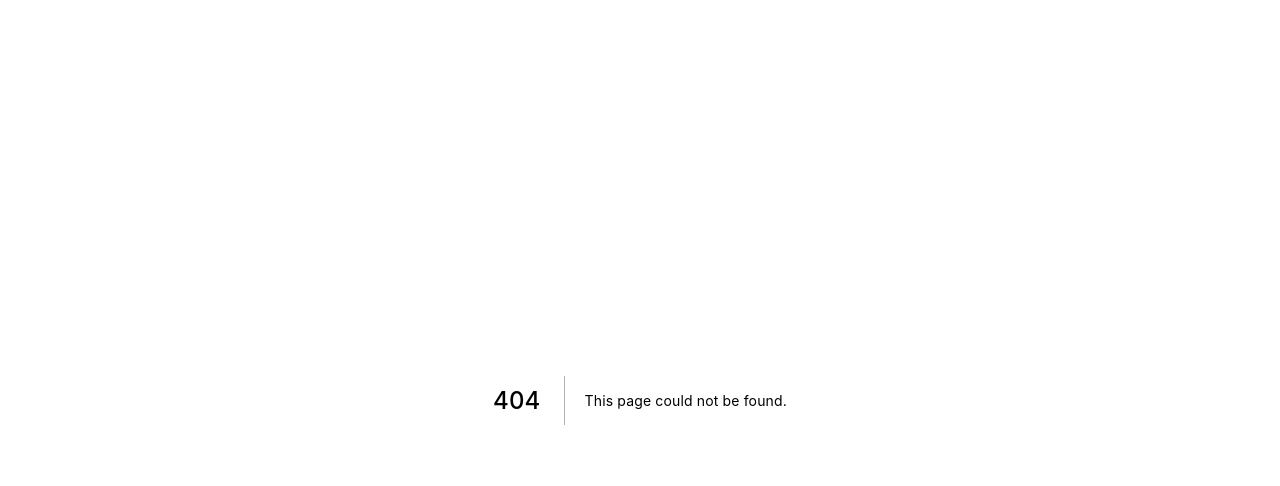
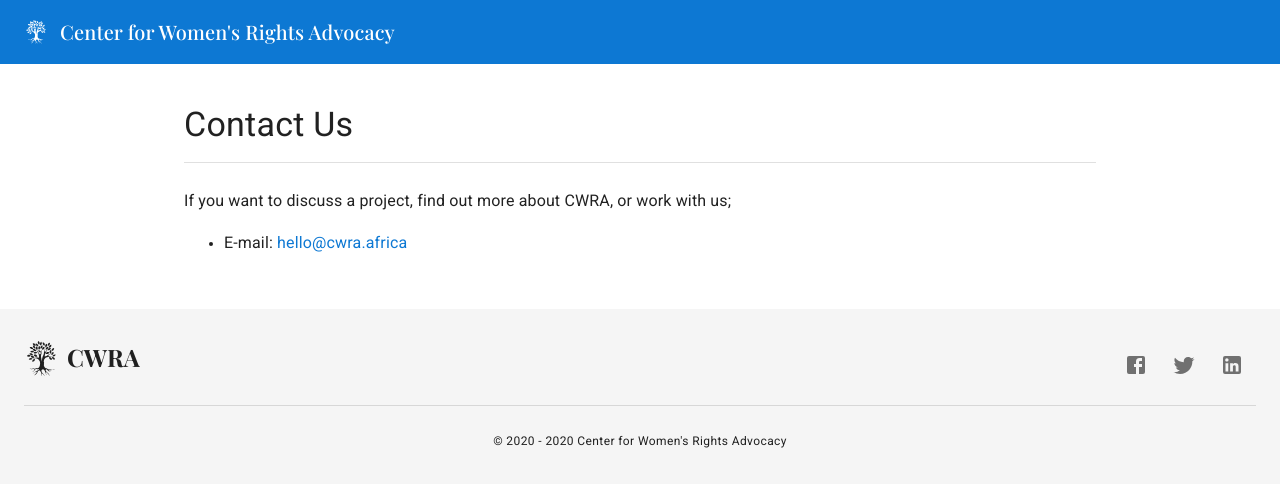
Before and after one commit to CWRAdvocacy/cwra.africa, a Next.js app: page /contact-us in a window 1280 px wide. Before the commit this address had no page. Shown: the top 486 px of the page. Built offline with nearby package versions, Linux system fonts and the light colour scheme; a web font is replaced by a local one.

Commit message:
feat: create contact-us page

```diff
--- /dev/null
+++ b/src/pages/contact-us.jsx
@@ -0,0 +1,46 @@
+import { Typography } from '@material-ui/core';
+import Link from '../components/Link';
+import PageLayout from '../layouts/page';
+
+export default function ContactUsPage() {
+  return (
+    <PageLayout title="Contact Us">
+      <Typography variant="subtitle1" paragraph>
+        If you want to discuss a project, find out more about CWRA, or work with
+        us;
+      </Typography>
+      <ContactList />
+    </PageLayout>
+  );
+}
+
+function ContactList() {
+  const list = [
+    {
+      label: 'E-mail',
+      item: 'hello@cwra.africa',
+      protocol: 'mailto:'
+    }
+  ];
+  return (
+    <ul>
+      {list.map((element, i) => {
+        return (
+          <li key={i}>
+            <Typography variant="body1">
+              {element.label}:
+              <Link
+                href={element.protocol + element.item}
+                target="_blank"
+                rel="noopener noreferrer"
+              >
+                {' '}
+                {element.item}
+              </Link>
+            </Typography>
+          </li>
+        );
+      })}
+    </ul>
+  );
+}
```
